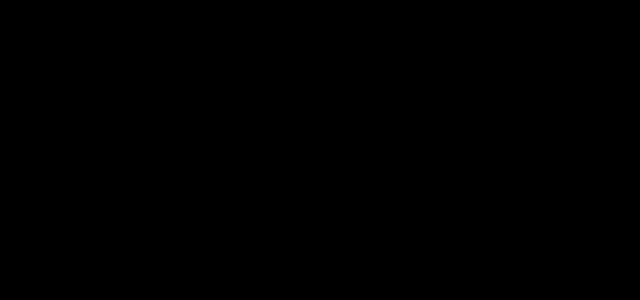
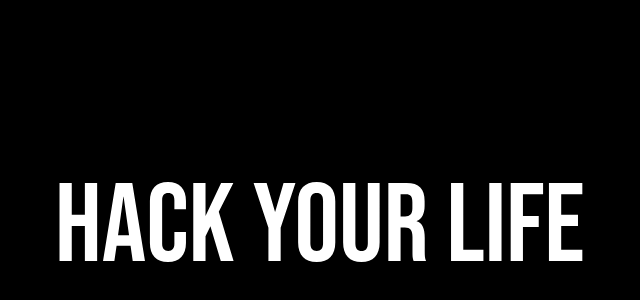
Before and after one commit to Applion-11th/Applion-Client, a React (Create React App) app: page / in a window 1280 px wide. Shown: the part 3512-3812 px from the top of the page, without its empty margins (319-959 px from the left). Built offline with nearby package versions, Linux system fonts and the light colour scheme; a web font is replaced by a local one.

Commit message:
feat: add logoFooter in main page

```diff
--- a/src/pages/Main.js
+++ b/src/pages/Main.js
@@ -1,6 +1,7 @@
 import { Button, Space } from "../components/atoms";
 import styled from "styled-components";
 import logoFull from "../assets/logoFull.svg";
+import logoFooter from "../assets/logoFooter.svg";
 import palette from "../styles/colors";
 
 const Main = () => {
@@ -51,7 +52,10 @@
         <Text>2번. 어쩌고 저쩌고</Text>
         <Text>3번. 어쩌고 저쩌고</Text>
       </Section4>
-      <Section5></Section5>
+      <Section5>
+        <LogoFooterContainer src={logoFooter} />
+        <Space height="25vh" />
+      </Section5>
     </>
   );
 };
@@ -148,7 +152,12 @@
 const Section5 = styled.div`
   display: flex;
   flex-direction: column;
-  justify-content: flex-start;
+  justify-content: flex-end;
   align-items: center;
   height: 100vh;
 `;
+
+const LogoFooterContainer = styled.img`
+  width: 524px;
+  height: 132px;
+`;
```
Also changed, not shown: src/assets/logoFooter.svg (added).
